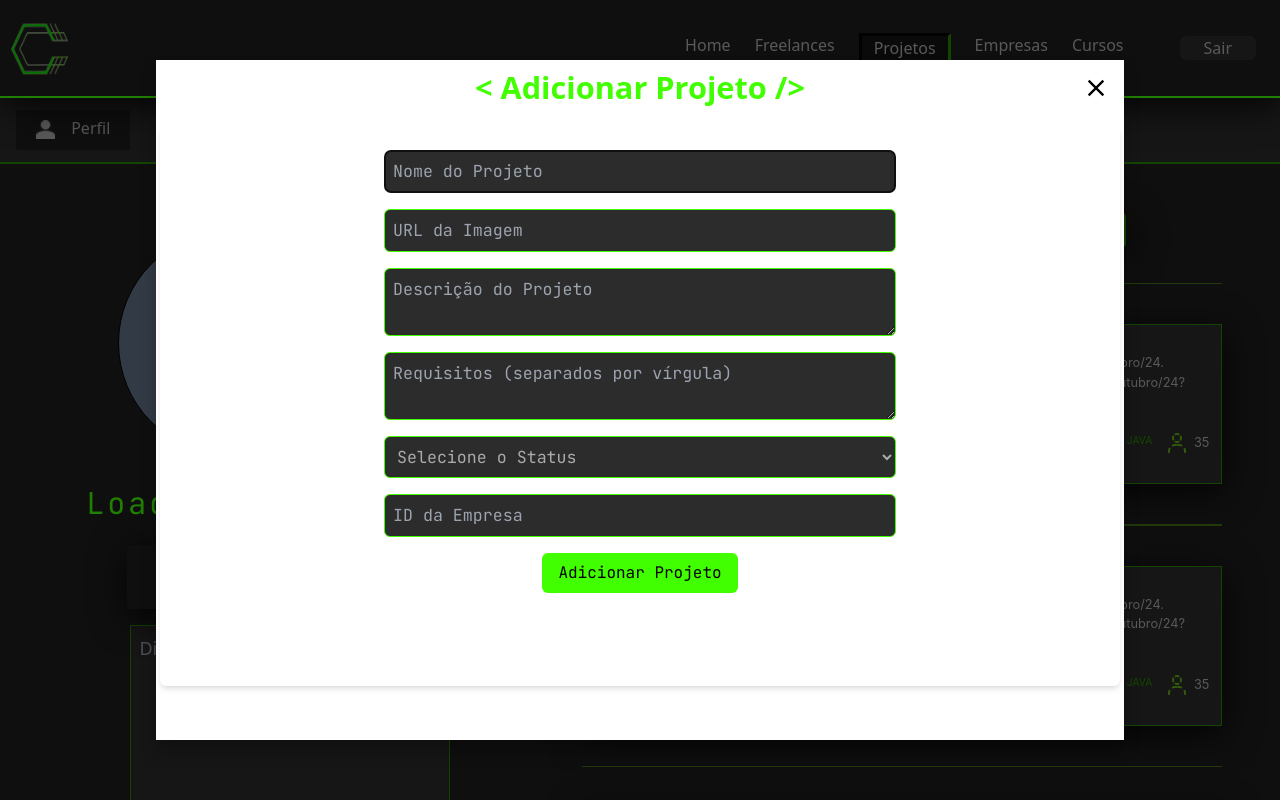
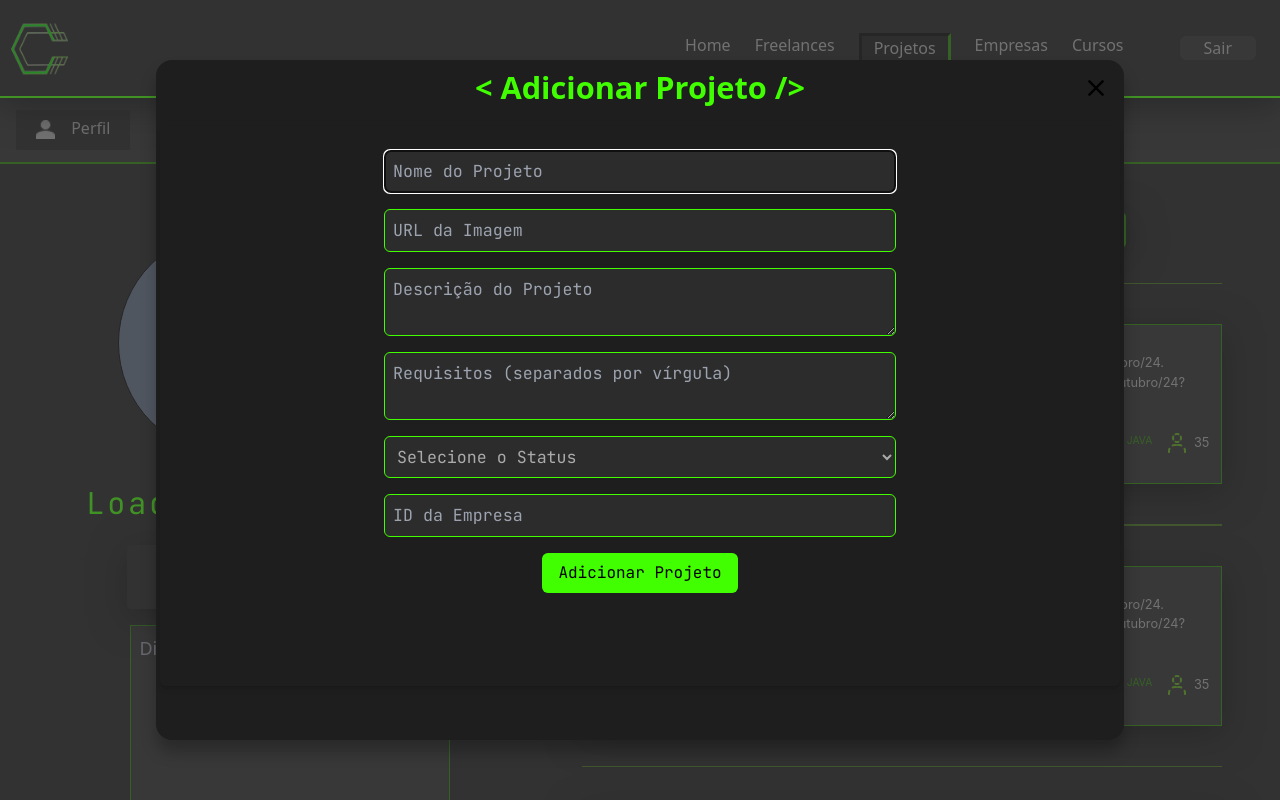
Before and after one commit to FilipeSMaciel/Coder, a React (Vite) app in the folder frontend/: page /projects in a window 1280 px wide. Both pictures are taken after a click on the button "Novo Projeto +". Shown: the top 800 px of the page. Built offline with nearby package versions, Linux system fonts and the light colour scheme; a web font is replaced by a local one; what tailwindcss-font-inter would draw is missing.

Commit message:
Modal Projects estilizado

```diff
--- a/frontend/src/pages/Projects.jsx
+++ b/frontend/src/pages/Projects.jsx
@@ -52,12 +52,15 @@ export default function Projects() {
         </div>
 
         {/* Modal de Login */}
-        <Modal open={open} onClose={() => setOpen(false)} center>
+        <Modal open={open} onClose={() => setOpen(false)} center  >
           <LoginModal onLogin={handleLogoff} />
         </Modal>
 
         {/* Modal de Novo Projeto */}
-        <Modal open={openProject} onClose={() => setOpenProject(false)} center>
+        <Modal open={openProject} onClose={() => setOpenProject(false)} center classNames={{
+          overlay: 'customOverlay',
+          modal: 'customModal',
+        }}>
           <ProjectModal open={openProject} setOpen={setOpenProject} onAddProject={handleAddProject} />
         </Modal>
       </div>
```
Also changed, not shown: 1 other file (tests, documents, lock files or other folders).
